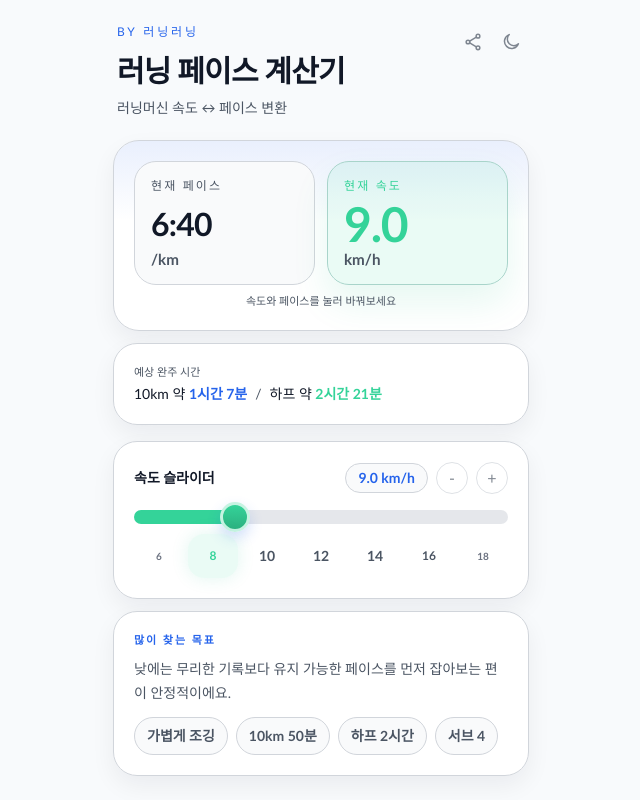
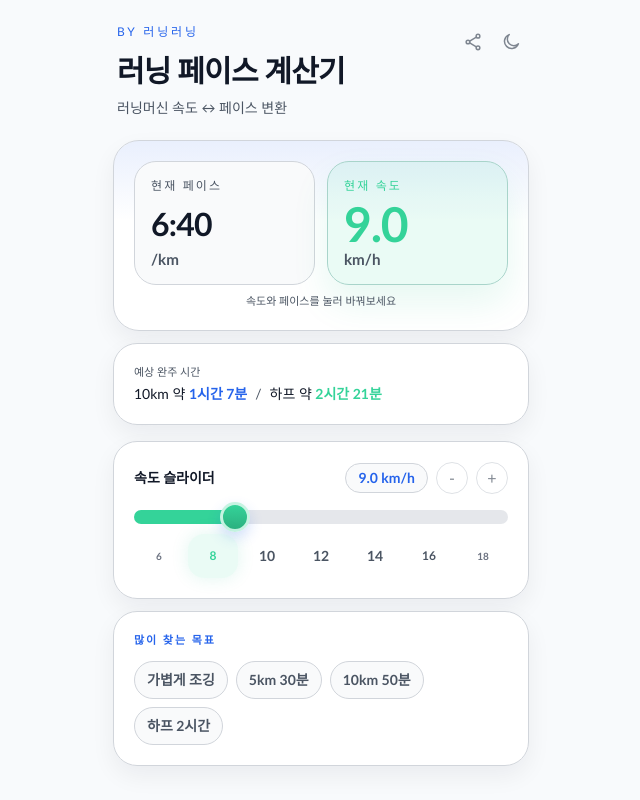
Before and after one commit to positanoarancia/runningrunning, a Next.js app: page / in a window 1280 px wide. Shown: the top 800 px of the page, without its empty margins (319-959 px from the left). Built offline with nearby package versions, Linux system fonts and the light colour scheme.

Commit message:
Refine quick goal presets on calculator

```diff
--- a/app/page.tsx
+++ b/app/page.tsx
@@ -27,22 +27,18 @@ const QUICK_PRESETS = [
   {
     label: "가볍게 조깅",
     speed: 8,
-    description: "처음 뛰거나 회복 러닝할 때 편하게 맞추기 좋은 흐름",
+  },
+  {
+    label: "5km 30분",
+    speed: 10,
   },
   {
     label: "10km 50분",
     speed: 12,
-    description: "10km 50분 완주를 노릴 때 가장 먼저 눌러보기 좋은 기준",
   },
   {
     label: "하프 2시간",
     speed: 10.6,
-    description: "하프 2시간 페이스 감각을 빠르게 확인할 때 자주 쓰는 목표",
-  },
-  {
-    label: "서브 4",
-    speed: 10.6,
-    description: "마라톤 4시간 컷 준비 때 기준으로 많이 맞춰보는 속도",
   },
 ] as const;
 
@@ -128,26 +124,6 @@ function ShareIcon() {
   );
 }
 
-function getTimeAwareMessage(hour: number) {
-  if (hour < 6) {
-    return "이른 시간엔 몸을 깨우는 가벼운 조깅부터 시작하는 편이 잘 맞아요.";
-  }
-
-  if (hour < 11) {
-    return "오전 러닝은 리듬을 만들기 좋아서 목표 페이스를 눌러 감각을 맞추기 좋아요.";
-  }
-
-  if (hour < 17) {
-    return "낮에는 무리한 기록보다 유지 가능한 페이스를 먼저 잡아보는 편이 안정적이에요.";
-  }
-
-  if (hour < 22) {
-    return "저녁 러닝엔 많이 찾는 목표를 눌러 바로 시작하면 진입 장벽이 확 낮아져요.";
-  }
-
-  return "늦은 시간엔 기록보다 회복감 있는 속도로 마무리하는 편이 더 편안해요.";
-}
-
 export default function HomePage() {
   const [activeMode, setActiveMode] = useState<ActiveMode>("speed");
   const [themeMode, setThemeMode] = useState<ThemeMode>("light");
@@ -155,9 +131,6 @@ export default function HomePage() {
   const [introHighlight, setIntroHighlight] = useState<ActiveMode | null>(null);
   const [error, setError] = useState<string>("");
   const [shareNotice, setShareNotice] = useState<string>("");
-  const [timeAwareMessage, setTimeAwareMessage] = useState<string>(
-    "지금 많이 찾는 목표를 눌러 바로 페이스 감각을 잡아보세요.",
-  );
   const lastSpeedHapticMark = useRef<number | null>(null);
   const lastPaceHapticMark = useRef<number | null>(null);
   const shareNoticeTimeout = useRef<number | null>(null);
@@ -258,17 +231,6 @@ export default function HomePage() {
           : "light";
 
     applyTheme(initialTheme);
-  }, []);
-
-  useEffect(() => {
-    const syncTimeAwareMessage = () => {
-      setTimeAwareMessage(getTimeAwareMessage(new Date().getHours()));
-    };
-
-    syncTimeAwareMessage();
-
-    const intervalId = window.setInterval(syncTimeAwareMessage, 60_000);
-    return () => window.clearInterval(intervalId);
   }, []);
 
   useEffect(() => {
@@ -659,7 +621,6 @@ export default function HomePage() {
         <p className="theme-accent-blue text-[11px] font-semibold uppercase tracking-[0.18em]">
           많이 찾는 목표
         </p>
-        <p className="mt-2 text-sm leading-6 theme-muted">{timeAwareMessage}</p>
 
         <div className="mt-3 flex flex-wrap gap-2">
           {QUICK_PRESETS.map((preset) => {
```
Also changed, not shown: 1 other file (tests, documents, lock files or other folders).
